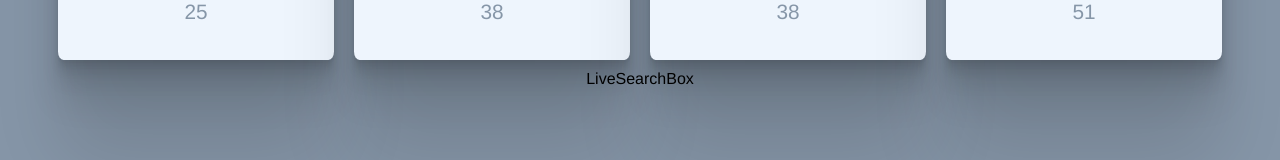
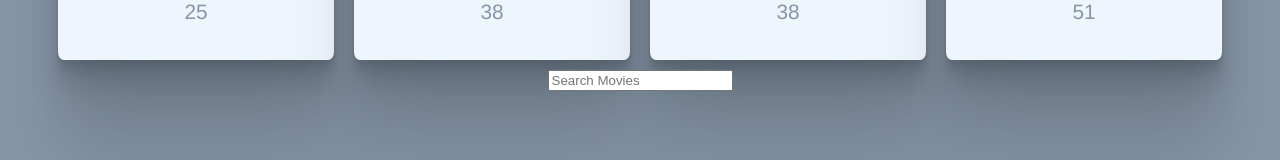
Before and after one commit to Juliasavransky/Actors-Gallery, a React (Create React App) app: page / in a window 1280 px wide. Shown: the part 485-645 px from the top of the page. Built offline with nearby package versions, Linux system fonts and the light colour scheme.

Commit message:
adding placeholder box to LiveSearchBox

```diff
--- a/src/App.js
+++ b/src/App.js
@@ -2,9 +2,8 @@ import React from 'react';
 import './App.css';
 import ActorModel from './DataModules/ActorModel';
 import ActorGallery from './components/ActorGallery';
-import { render } from 'react-dom';
 import axios from 'axios';
-import ActorsPage from './components/ActorsPage'
+import MoviesPage from './components/MoviesPage';
 
 
 class App extends React.Component {
@@ -32,7 +31,7 @@ componentDidMount(){
     return (
       <div className="App">
         <ActorGallery actors={this.state.actors} />
-        <ActorsPage/>
+        <MoviesPage/>
       </div>
     );
   }
--- a/src/components/LiveSearchBox.js
+++ b/src/components/LiveSearchBox.js
@@ -1,10 +1,16 @@
 import React, { Component } from 'react';
 
 class LiveSearchBox extends Component {
+    constructor(props){
+        super(props);
+
+    }
+
     render() {
+        const { placeholderText }=this.props;
         return (
             <div className="c-LiveSearchBox">
-                LiveSearchBox
+                <input type="search" placeholder={placeholderText}/>
             </div>
         );
     }
--- a/src/components/ActorsPage.js
+++ b/src/components/MoviesPage.js
@@ -1,14 +1,14 @@
 import React, { Component } from 'react';
 import LiveSearchBox from './LiveSearchBox'
 
-class ActorsPage extends Component {
+class MoviesPage extends Component {
     render() {
         return (
             <div className="p-actors">
-               < LiveSearchBox/>
+               < LiveSearchBox placeholderText="Search Movies"/>
             </div>
         );
     }
 }
 
-export default ActorsPage;
+export default MoviesPage;
```
